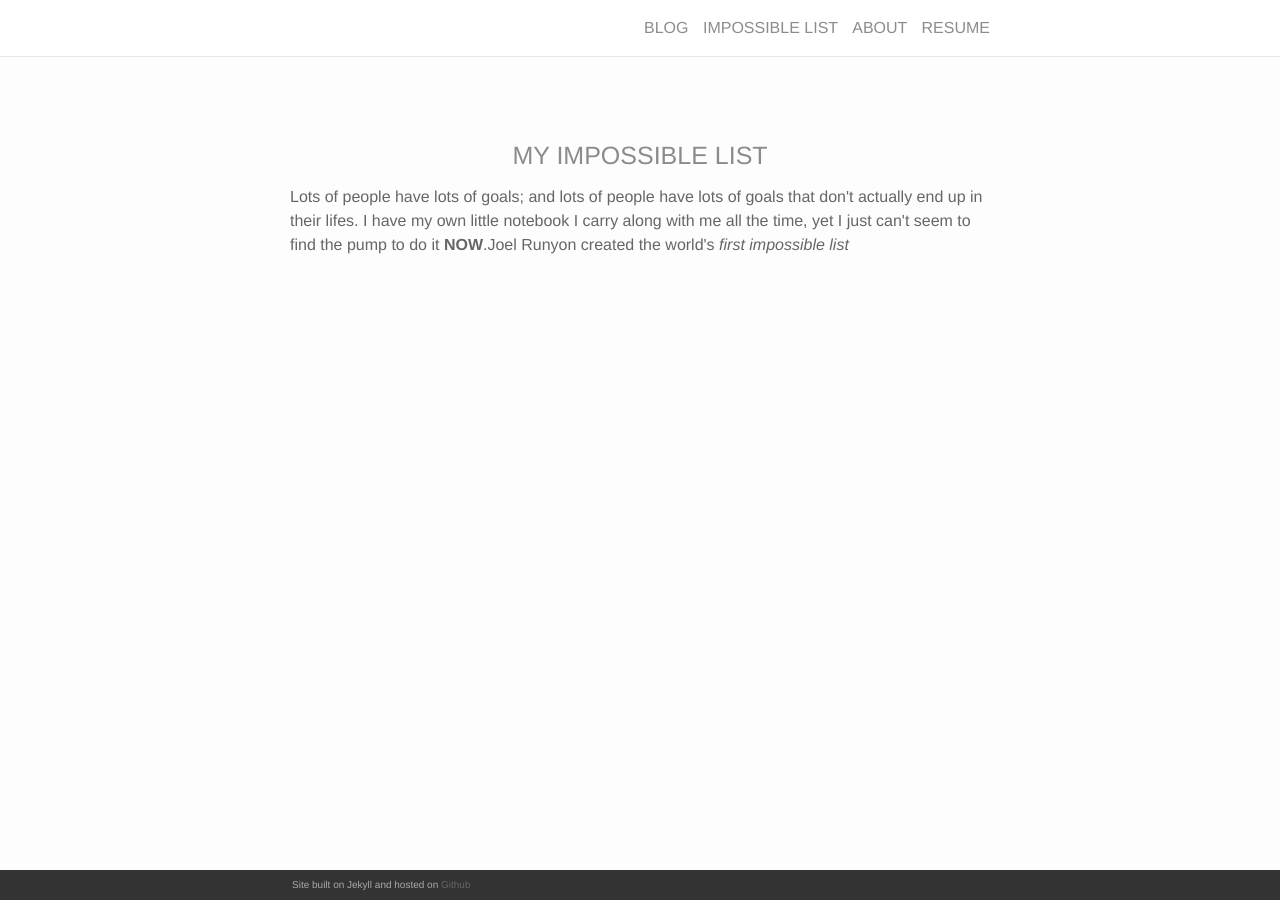
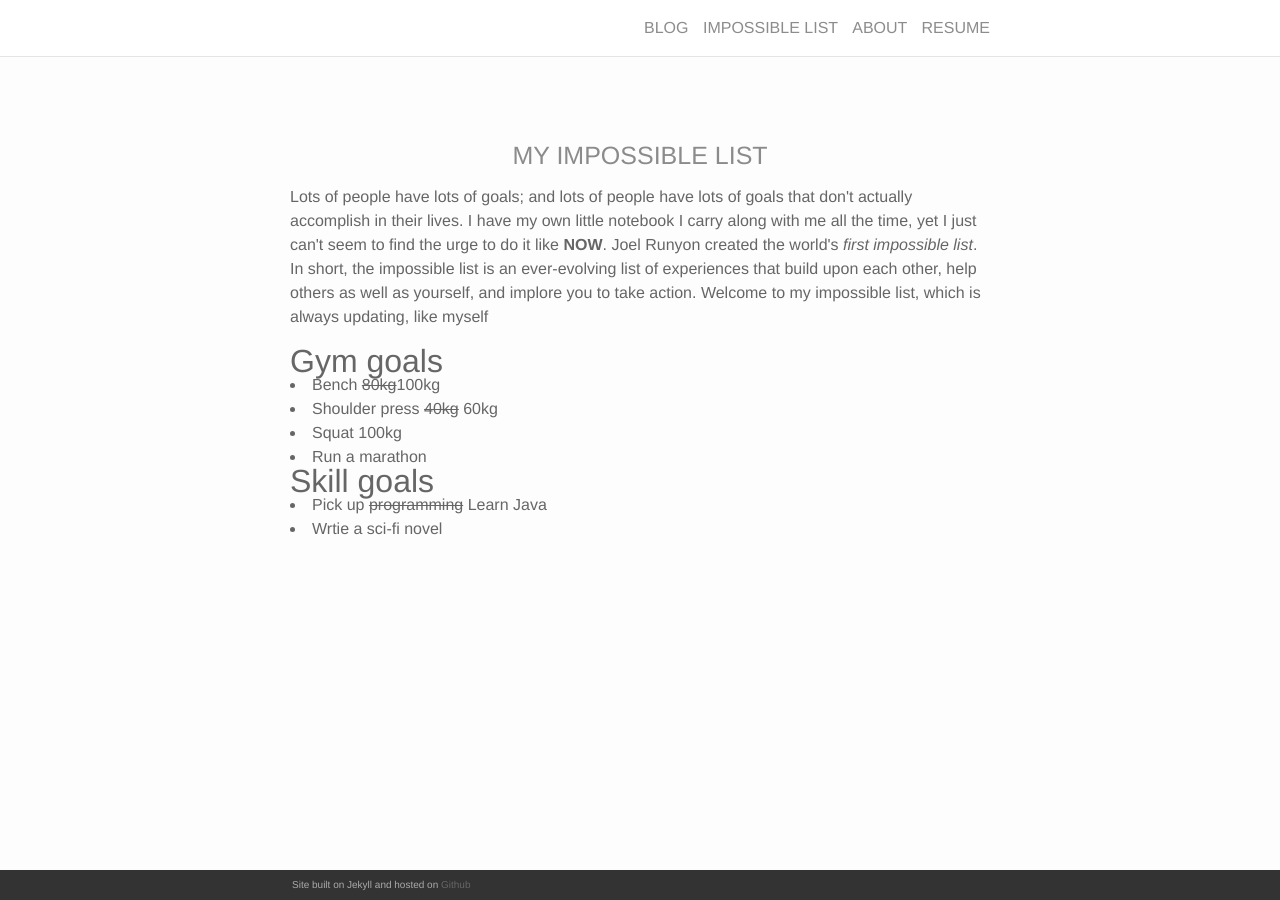
Before and after one commit to chwong1996/myhome, a Jekyll site: the page built from todolist.html, in a window 1280 px wide. Built offline with Jekyll 4.4.1, drawn with Linux system fonts in a browser that asks for light colours; nearby versions of some CDN libraries.

Commit message:
Update todolist.html

```diff
--- a/todolist.html
+++ b/todolist.html
@@ -7,5 +7,15 @@ layout: default
 
 <div class="post">
       <p>
-Lots of people have lots of goals; and lots of people have lots of goals that don't actually end up in their lifes. I have my own little notebook I carry along with me all the time, yet I just can't seem to find the pump to do it <b>NOW</b>.Joel Runyon created the world's <a href="https://impossiblehq.com/the-impossible-list-is-not-a-bucket-list/" target="_blank"><i>first impossible list</i></a>
-      </p>
+Lots of people have lots of goals; and lots of people have lots of goals that don't actually accomplish in their lives. I have my own little notebook I carry along with me all the time, yet I just can't seem to find the urge to do it like <b>NOW</b>. Joel Runyon created the world's <a href="https://impossiblehq.com/the-impossible-list-is-not-a-bucket-list/" target="_blank"><i>first impossible list</i></a>. In short, the impossible list is an ever-evolving list of experiences that build upon each other, help others as well as yourself, and implore you to take action. Welcome to my impossible list, which is always updating, like myself
+	<h1>Gym goals</h1>
+          <li>Bench <strike>80kg</strike>100kg</li>
+          <li>Shoulder press <strike>40kg</strike> 60kg</li>
+          <li>Squat 100kg</li>
+          <li>Run a marathon</li>
+
+	<h1>Skill goals</h1>
+					<li>Pick up <strike>programming</strike> Learn Java</li>
+
+	<li>Wrtie a sci-fi novel </li>
+	      </p>
```
